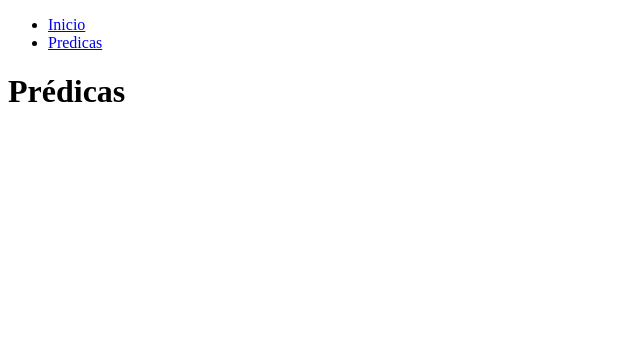
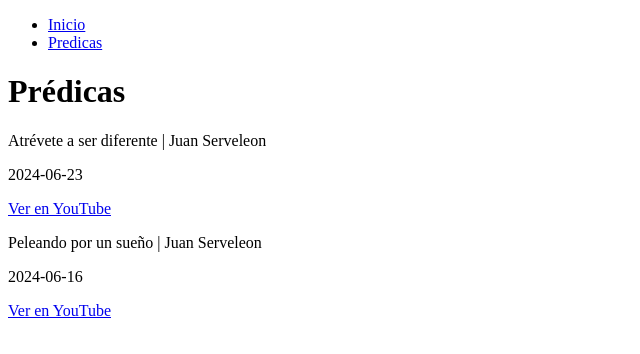
Before and after one commit to IglesiaCristianaDelPrincipeDePaz/web, a React (Vite) app: page /predicas in a window 1280 px wide. Shown: the top 354 px of the page, without its empty margins (0-640 px from the left). Built offline with nearby package versions, Linux system fonts and the light colour scheme.

Commit message:
Add PredicaCard component and show "predicas" list

```diff
--- /dev/null
+++ b/src/pages/predicas/components/PredicaCard.jsx
@@ -0,0 +1,17 @@
+const PredicaCard = ({ predica }) => {
+  console.log(predica);
+  const { titulo, autor, fecha, urlVideo } = predica;
+  return (
+    <div>
+      <p>
+        {titulo} | {autor}
+      </p>
+      <p>{fecha}</p>
+      <a href={urlVideo} target="_blank" rel="noopener noreferrer">
+        Ver en YouTube
+      </a>
+    </div>
+  );
+};
+
+export default PredicaCard;
--- a/src/pages/predicas/index.jsx
+++ b/src/pages/predicas/index.jsx
@@ -1,5 +1,31 @@
+import PredicaCard from './components/PredicaCard';
+
+const predicas = [
+  {
+    id: 1,
+    titulo: 'Atrévete a ser diferente',
+    autor: 'Juan Serveleon',
+    fecha: '2024-06-23',
+    urlVideo: 'https://youtu.be/nowlHasXSC8?si=33Fl9zMLJycqjCfu',
+  },
+  {
+    id: 2,
+    titulo: 'Peleando por un sueño',
+    autor: 'Juan Serveleon',
+    fecha: '2024-06-16',
+    urlVideo: 'https://youtu.be/pkrXjNFjL6E?si=Z16VcbfusizcwawS',
+  },
+];
+
 const Predicas = () => {
-  return <h1>Prédicas</h1>;
+  return (
+    <>
+      <h1>Prédicas</h1>
+      {predicas.map((predica) => {
+        return <PredicaCard key={predica.id} predica={predica} />;
+      })}
+    </>
+  );
 };
 
 export default Predicas;
```
